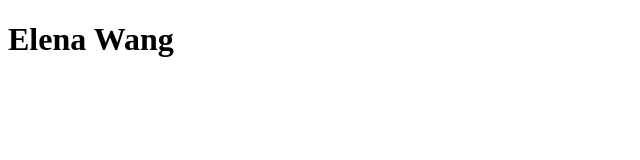
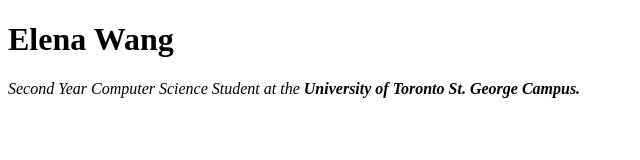
Before and after one commit to elenawzy/HTML---Personal-Site, a plain HTML site: page index.html in a window 1280 px wide. Shown: the whole page, without its empty margins (0-640 px from the left). Drawn offline with Linux system fonts and the light colour scheme.

Commit message:
Added description

```diff
--- a/index.html
+++ b/index.html
@@ -1,10 +1,15 @@
 <!DOCTYPE html>
 <html lang="en" dir="ltr">
+
 <head>
   <meta charset="utf-8">
-    <title>🍀Elena's Personal Site🍀</title>
+  <title>Elena's Personal Site</title>
 </head>
+
 <body>
   <h1>Elena Wang</h1>
+  <p><em>Second Year Computer Science Student at the <strong>University of Toronto
+  St. George Campus.</strong></em></p>
 </body>
+
 </html>
```
Lines whose indentation alone changed are shown as unchanged.
